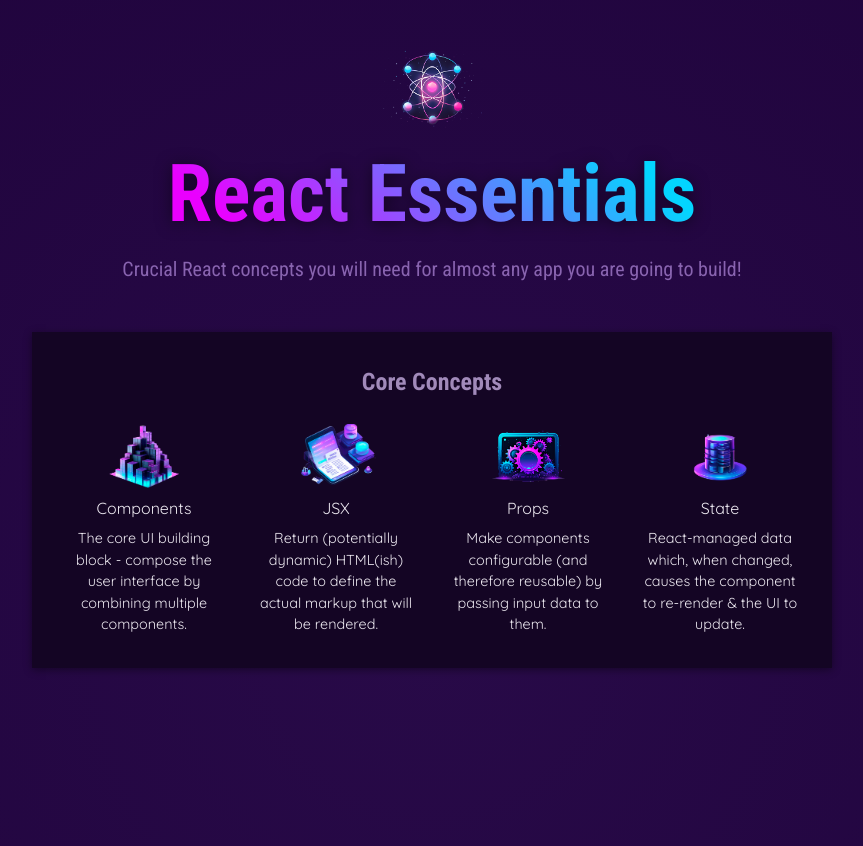
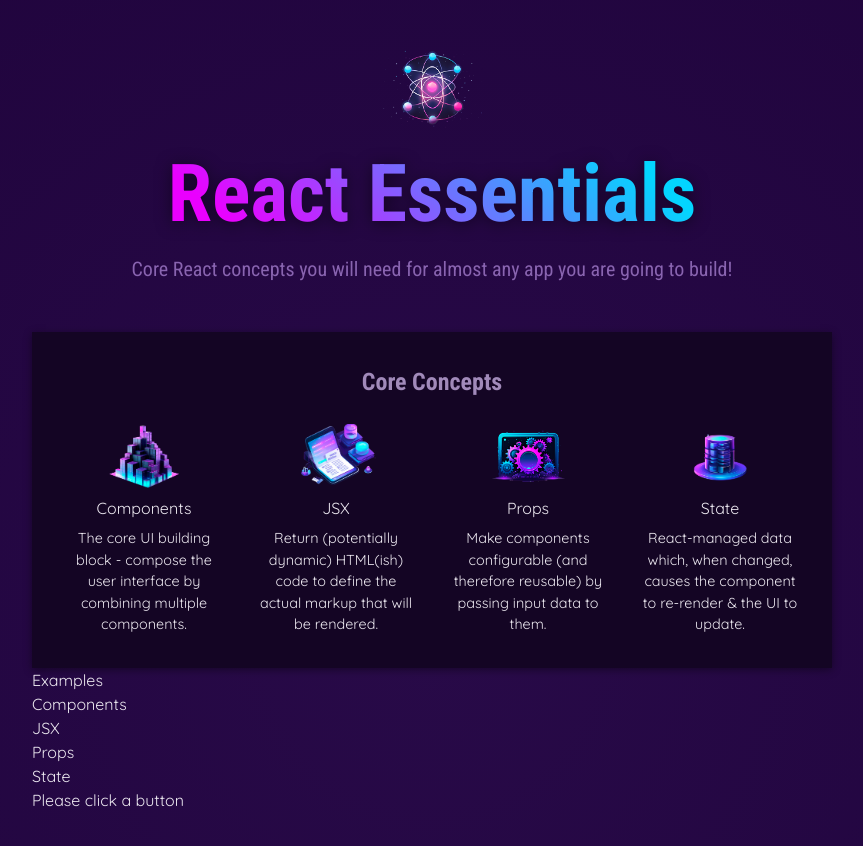
Before and after one commit to thaitm312/Learning-React, a React app: page / in a window 1280 px wide. Shown: the top 846 px of the page, without its empty margins (208-1071 px from the left). Built offline with nearby package versions, Linux system fonts and the light colour scheme; the HTML template or start-up script is replaced by a standard one.

Commit message:
[React] - Remove explicit type and use inferred type

```diff
--- a/src/App.tsx
+++ b/src/App.tsx
@@ -1,9 +1,18 @@
-import { FC } from "react";
+import { useState } from "react";
 import { CORE_CONCEPTS } from "./data";
-import CoreConcept, { coreConceptParams } from "./components/CoreConcept";
+import CoreConcept, { CoreConceptProps } from "./components/CoreConcept";
 import Header from "./components/Header/Header";
+import TabButton from "./components/TabButton";
 
-const App: FC = () => {
+const App = () => {
+  const [selectedContent, SetSelectedContent] = useState(
+    "Please click a button",
+  );
+  function handleSelect(selectedButton: string) {
+    SetSelectedContent(selectedButton);
+    console.log(selectedContent);
+  }
+
   return (
     <>
       <div>
@@ -14,10 +23,26 @@
               Core Concepts
             </h2>
             <ul className="m-0 flex list-none flex-wrap justify-center gap-[2rem] p-0">
-              {CORE_CONCEPTS.map((concept: coreConceptParams) => {
-                return <CoreConcept {...concept} />;
+              {CORE_CONCEPTS.map((concept: CoreConceptProps) => {
+                return <CoreConcept key={concept.title} {...concept} />;
               })}
             </ul>
+          </section>
+          <section>
+            <h2>Examples</h2>
+            <menu>
+              <TabButton onSelect={() => handleSelect("Components")}>
+                Components
+              </TabButton>
+              <TabButton onSelect={() => handleSelect("JSX")}>JSX</TabButton>
+              <TabButton onSelect={() => handleSelect("Props")}>
+                Props
+              </TabButton>
+              <TabButton onSelect={() => handleSelect("State")}>
+                State
+              </TabButton>
+            </menu>
+            {selectedContent}
           </section>
         </main>
       </div>
--- a/src/components/CoreConcept.tsx
+++ b/src/components/CoreConcept.tsx
@@ -1,22 +1,20 @@
-import { FC } from "react";
-
-export interface coreConceptParams {
+export interface CoreConceptProps {
   image: string;
   title: string;
   description: string;
 }
 
-const CoreConcept: FC<coreConceptParams> = (props: coreConceptParams) => {
+const CoreConcept = ({ image, title, description }: CoreConceptProps) => {
   return (
     <>
       <li className="w-[10rem] text-center">
         <img
-          src={props.image}
-          alt={props.title}
-          className="h-[4rem] w-[6rem] object-cover m-auto"
+          src={image}
+          alt={title}
+          className="m-auto h-[4rem] w-[6rem] object-cover"
         />
-        <h3 className="mb-[0.5rem] mt-[0.5rem]">{props.title}</h3>
-        <p className="text-[0.9rem]">{props.description}</p>
+        <h3 className="mb-[0.5rem] mt-[0.5rem]">{title}</h3>
+        <p className="text-[0.9rem]">{description}</p>
       </li>
     </>
   );
--- a/src/components/Header/Header.tsx
+++ b/src/components/Header/Header.tsx
@@ -1,16 +1,7 @@
-import { FC } from "react";
 import mainLogo from "../../assets/react-core-concepts.png";
-import './Header.css';
+import "./Header.css";
 
-const Header: FC = () => {
-  const reactDescriptions = ["Fundamental", "Crucial", "Core"];
-
-  const getRandomInt = (max: number) => {
-    return Math.floor(Math.random() * (max + 1));
-  };
-
-  const description = reactDescriptions[getRandomInt(2)];
-
+const Header = () => {
   return (
     <>
       <header className="mb-[3rem] mt-[3rem] text-center">
@@ -23,8 +14,8 @@
           React Essentials
         </h1>
         <p className="m-0 font-Roboto text-[1.25rem] text-[#8964b0]">
-          {description} React concepts you will need for almost any app you are
-          going to build!
+          Core React concepts you will need for almost any app you are going to
+          build!
         </p>
       </header>
     </>
--- /dev/null
+++ b/src/components/TabButton.tsx
@@ -0,0 +1,18 @@
+import { MouseEventHandler, ReactNode } from "react";
+
+export interface TabButtonProps {
+  children: ReactNode;
+  onSelect?: MouseEventHandler<HTMLButtonElement>;
+}
+
+const TabButton = ({ children, onSelect }: TabButtonProps) => {
+  return (
+    <>
+      <li>
+        <button onClick={onSelect}>{children}</button>
+      </li>
+    </>
+  );
+};
+
+export default TabButton;
--- a/src/data.ts
+++ b/src/data.ts
@@ -2,9 +2,9 @@
 import propsImg from "./assets/config.png";
 import jsxImg from "./assets/jsx-ui.png";
 import stateImg from "./assets/state-mgmt.png";
-import { coreConceptParams } from "./components/CoreConcept";
+import { CoreConceptProps } from "./components/CoreConcept";
 
-export const CORE_CONCEPTS: coreConceptParams[] = [
+export const CORE_CONCEPTS: CoreConceptProps[] = [
   {
     image: componentsImg,
     title: "Components",
```
Also changed, not shown: 1 other file (tests, documents, lock files or other folders).
